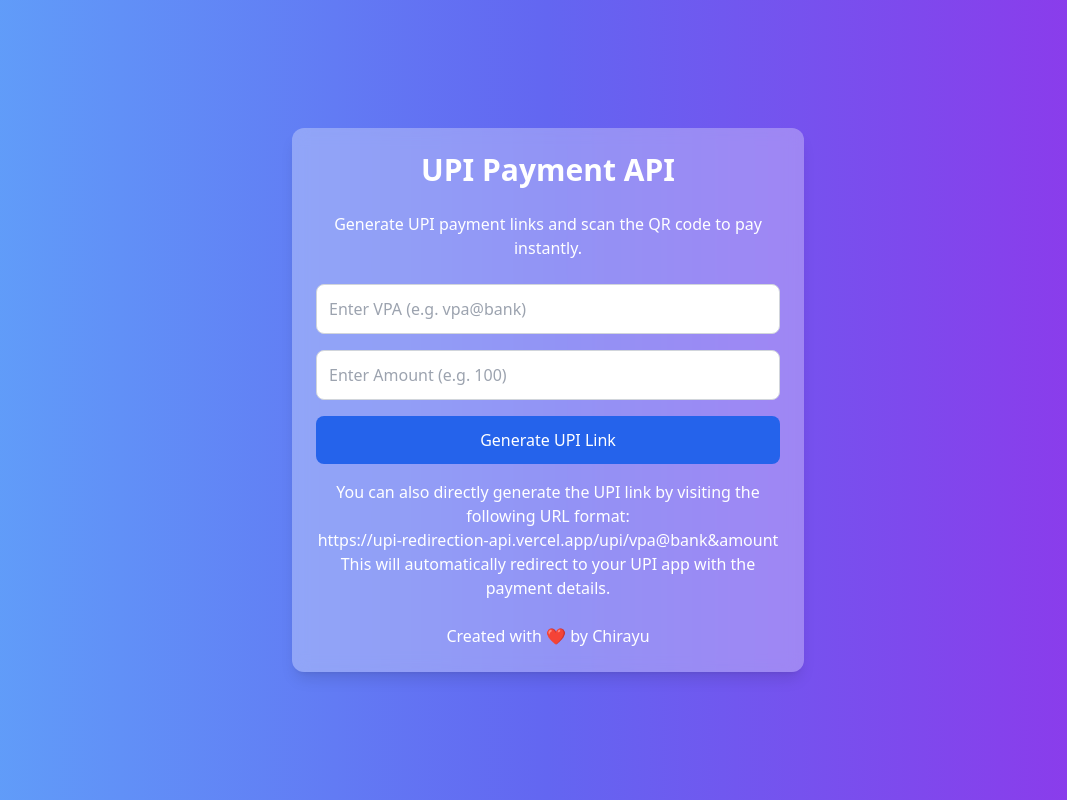
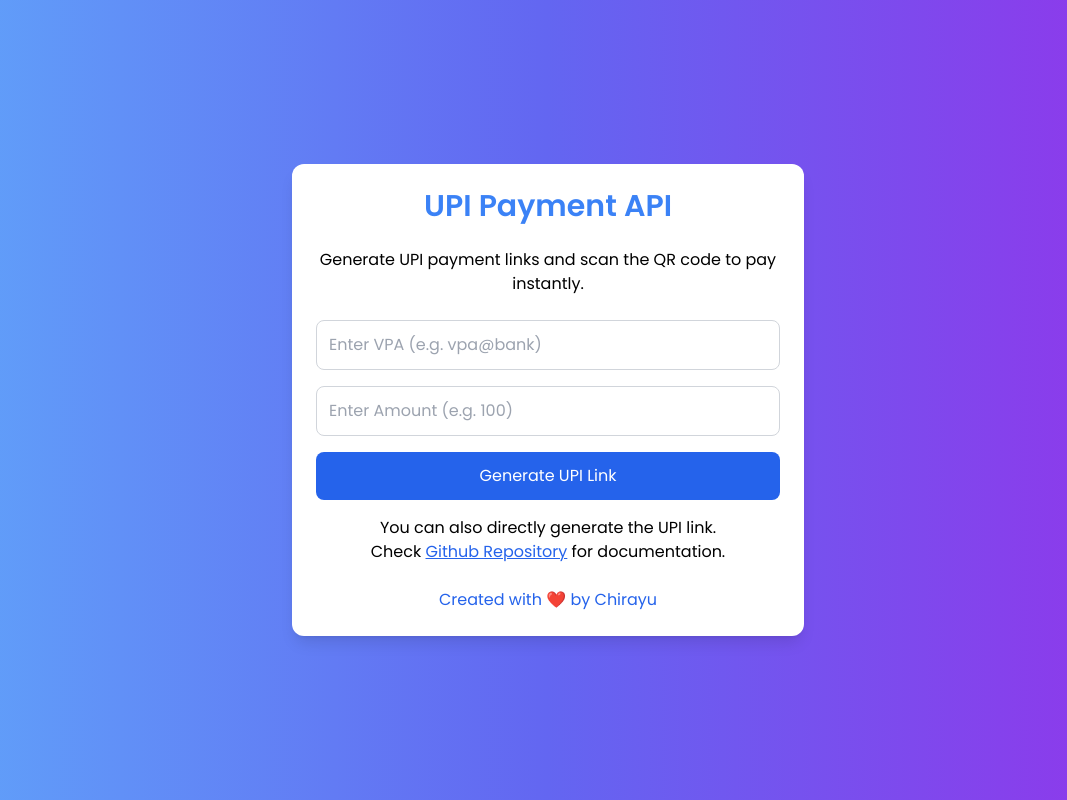
Before and after one commit to ChirayuSahu/upiRedirecionAPI, a Flask app: page / in a window 1280 px wide. Shown: the whole page, without its empty margins (92-1159 px from the left). Run offline with Flask 3, Linux system fonts and the light colour scheme; some libraries are stand-ins or nearby versions.

Commit message:
added link for github repo

```diff
--- a/templates/index.html
+++ b/templates/index.html
@@ -5,6 +5,7 @@
     <meta name="viewport" content="width=device-width, initial-scale=1.0">
     <title>UPI Payment API</title>
     <script src="https://cdn.tailwindcss.com"></script> <!-- Tailwind CSS CDN -->
+    <link href="https://fonts.googleapis.com/css2?family=Poppins:wght@400;500;600&amp;display=swap" rel="stylesheet">
     <style>
         /* Custom background blur */
         .backdrop-blur {
@@ -12,11 +13,11 @@
         }
     </style>
 </head>
-<body class="bg-gradient-to-r from-blue-400 via-indigo-500 to-purple-600 h-screen flex justify-center items-center">
+<body class="bg-gradient-to-r from-blue-400 via-indigo-500 to-purple-600 h-screen flex justify-center items-center" style="font-family: 'Poppins', sans-serif;">
 
-    <div class="container backdrop-blur bg-white/30 rounded-xl shadow-lg p-6 w-full max-w-lg text-center">
-        <h1 class="text-3xl font-semibold text-white mb-6">UPI Payment API</h1>
-        <p class="text-white mb-6">Generate UPI payment links and scan the QR code to pay instantly.</p>
+    <div class="container backdrop-blur bg-white rounded-xl shadow-lg p-6 w-full max-w-lg text-center">
+        <h1 class="text-3xl font-semibold text-blue-500 mb-6">UPI Payment API</h1>
+        <p class="text-black mb-6">Generate UPI payment links and scan the QR code to pay instantly.</p>
 
         <!-- Form to enter VPA and Amount -->
         <form action="/generate_upi" method="POST" class="space-y-4">
@@ -27,14 +28,13 @@
             <button type="submit" class="w-full p-3 bg-blue-600 text-white rounded-lg hover:bg-blue-700 focus:outline-none focus:ring-2 focus:ring-blue-500">
                 Generate UPI Link
             </button>
-            <div class="text-white">
-                <p>You can also directly generate the UPI link by visiting the following URL format:</p>
-                <p>https://upi-redirection-api.vercel.app/upi/vpa@bank&amount</p>
-                <p>This will automatically redirect to your UPI app with the payment details.</p>
+            <div class="text-black">
+                <p>You can also directly generate the UPI link.</p>
+                <p>Check <a class="text-blue-600 underline hover:no-underline" href="https://github.com/ChirayuSahu/upiRedirectionAPI" target="_blank">Github Repository</a> for documentation.</p>
             </div>
         </form>
 
-        <footer class="mt-6 text-white">
+        <footer class="mt-6 text-blue-600">
             Created with ❤️ by Chirayu
         </footer>
     </div>
```
